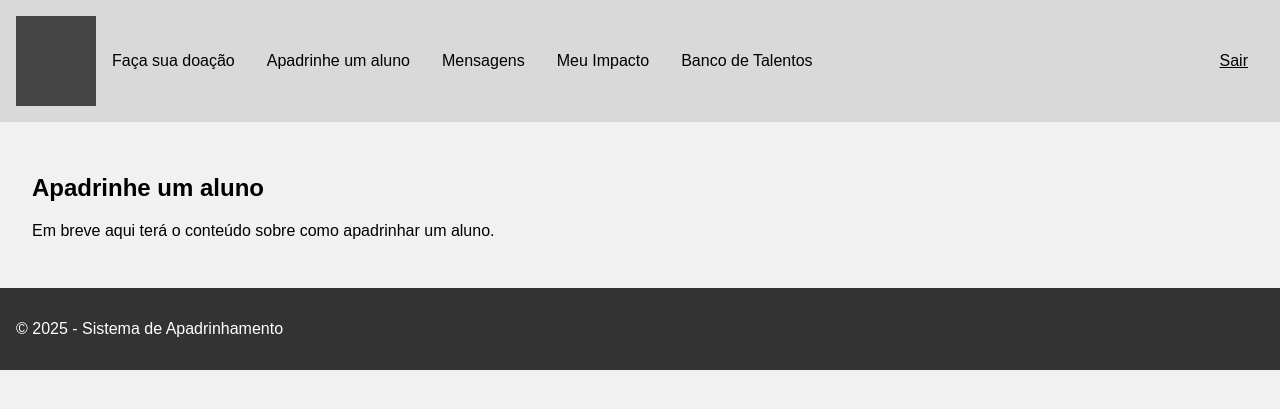
After one commit to Rodrigo603/Solidare, a Django app: page /apadrinhar/ in a window 1280 px wide. The commit adds this page. Shown: the top 409 px of the page. Run offline with Django 5.2, Linux system fonts and the light colour scheme; the visitor is signed in with stand-in values (Sample User, id 1).

Commit message:
Adiciona página 'Apadrinhe um aluno' e corrige links no cabeçalho

```diff
--- /dev/null
+++ b/Aplicativo/templates/apadrinhamento.html
@@ -0,0 +1,6 @@
+{% extends 'base.html' %}
+{% block title %}Apadrinhe um aluno{% endblock %}
+{% block content %}
+<h2>Apadrinhe um aluno</h2>
+<p>Em breve aqui terá o conteúdo sobre como apadrinhar um aluno.</p>
+{% endblock %}
--- a/Aplicativo/templates/base.html
+++ b/Aplicativo/templates/base.html
@@ -12,8 +12,8 @@
     <header style="background-color: #d9d9d9; padding: 1rem; display: flex; align-items: center; justify-content: space-between;">
         <div style="display: flex; align-items: center;">
           <div style="width: 80px; height: 90px; background-color: #444; margin-right: 1rem;"></div>
-          <a href="#" style="margin-right: 2rem; color: black; font-weight: 400; text-decoration: none;">Faça sua doação</a>
-          <a href="#" style="margin-right: 2rem; color: black; font-weight: 400; text-decoration: none;">Apadrinhe um aluno</a>
+          <a href="{% url 'doacoes' %}" style="margin-right: 2rem; color: black; font-weight: 400; text-decoration: none;">Faça sua doação</a>
+          <a href="{% url 'apadrinhar' %}" style="margin-right: 2rem; color: black; font-weight: 400; text-decoration: none;">Apadrinhe um aluno</a>
           <a href="{% url 'mensagens' %}" style="margin-right: 2rem; color: black; font-weight: 400; text-decoration: none;">Mensagens</a>
           <a href="{% url 'impacto' %}" style="margin-right: 2rem; color: black; font-weight: 400; text-decoration: none;">Meu Impacto</a>
           <a href="{% url 'banco_talentos' %}" style="margin-right: 2rem; color: black; font-weight: 400; text-decoration: none;">Banco de Talentos</a>
--- a/Aplicativo/urls.py
+++ b/Aplicativo/urls.py
@@ -1,6 +1,6 @@
 from django.urls import path
 from .views import home_view, mensagens_view, doacoes_view, progresso_view
-from .views import impacto_view, banco_talentos_view, registrar_view
+from .views import impacto_view, banco_talentos_view, registrar_view, apadrinhamento_view
 
 urlpatterns = [
     path('', home_view, name='home'),
@@ -10,4 +10,6 @@ urlpatterns = [
     path('progresso/<int:aluno_id>/', progresso_view, name='progresso'),
     path('impacto/', impacto_view, name='impacto'),
     path('talentos/', banco_talentos_view, name='banco_talentos'),
+    path('apadrinhar/', apadrinhamento_view, name='apadrinhar')
+
 ]
--- a/Aplicativo/views.py
+++ b/Aplicativo/views.py
@@ -50,3 +50,7 @@ def impacto_view(request):
 def banco_talentos_view(request):
     alunos = Aluno.objects.all()
     return render(request, 'banco_talentos.html', {'alunos': alunos})
+
+@login_required
+def apadrinhamento_view(request):
+    return render(request, 'apadrinhamento.html')
```
